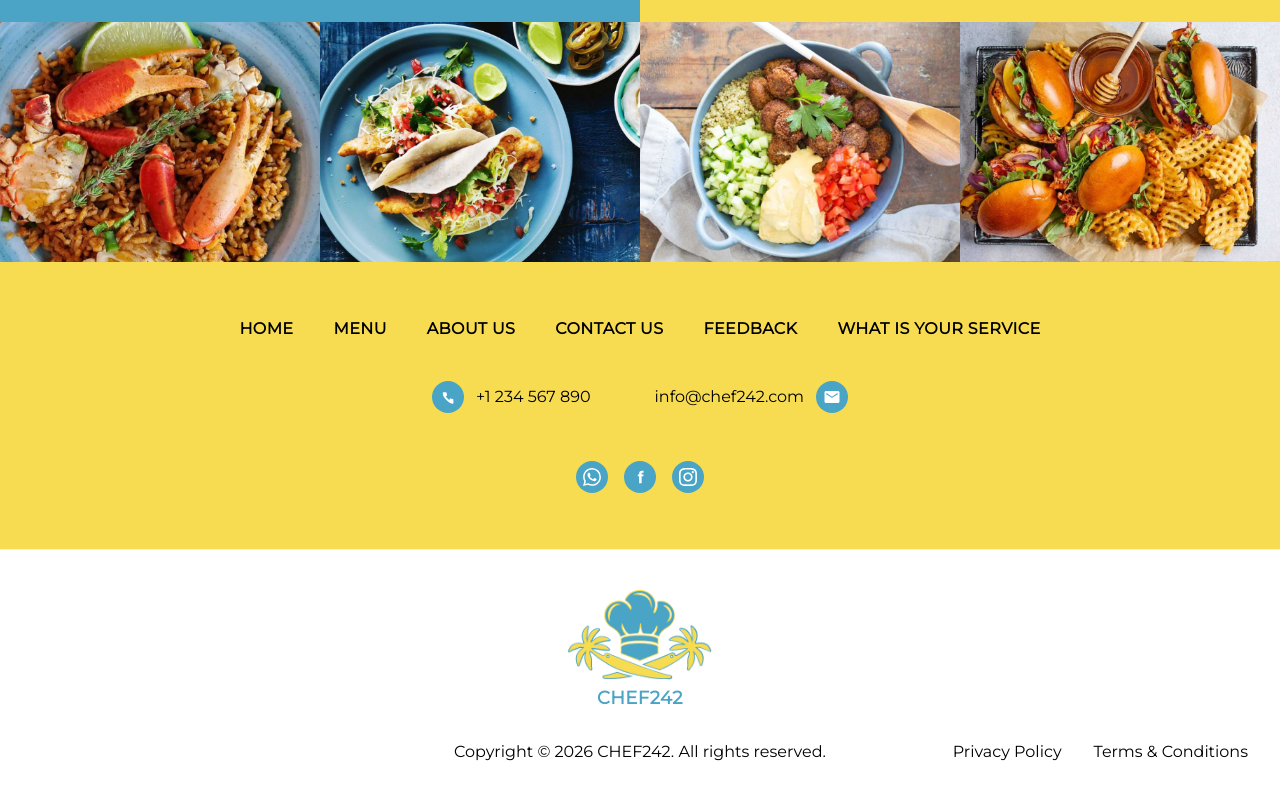
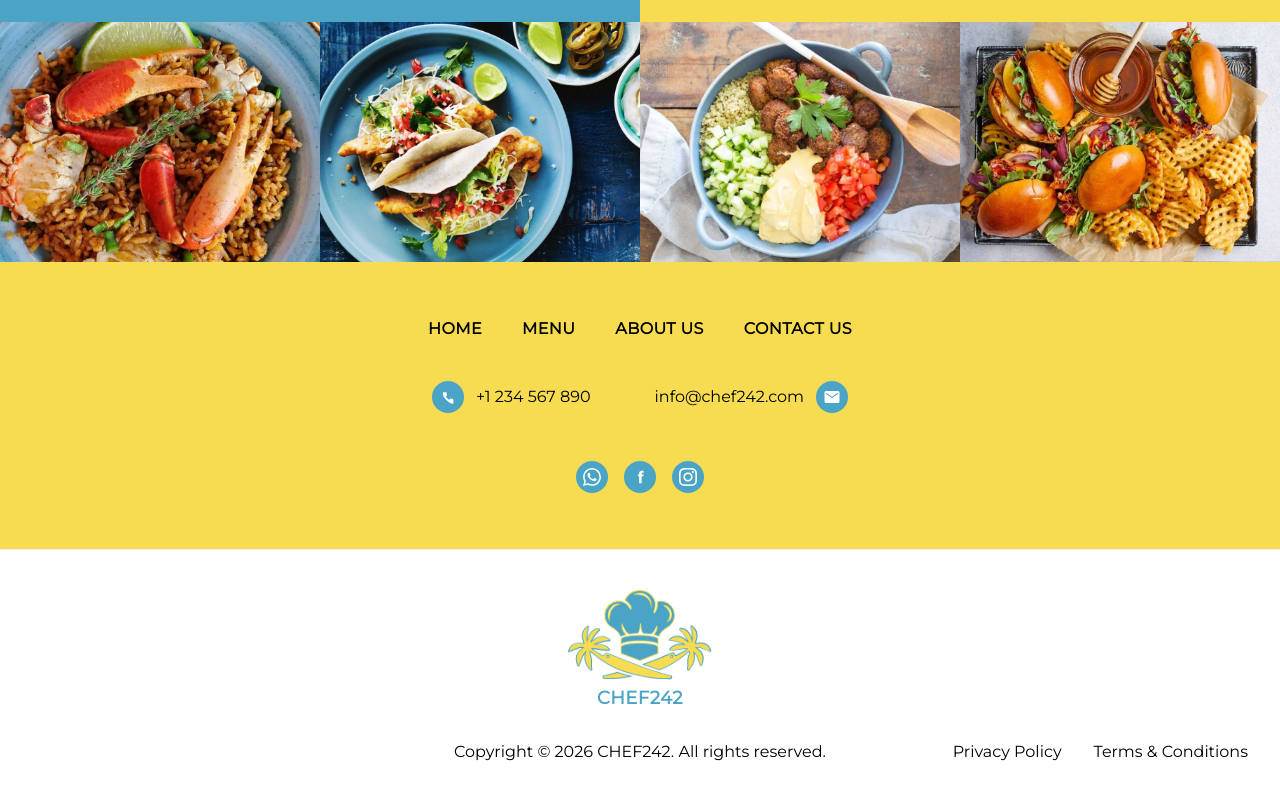
Before and after one commit to SaffaAbbas/chef, a Next.js app: page / in a window 1280 px wide. Shown: the part 1760-2560 px from the top of the page. Built offline with nearby package versions, Linux system fonts and the light colour scheme.

Commit message:
remove changes

```diff
--- a/src/app/components/Footer.tsx
+++ b/src/app/components/Footer.tsx
@@ -52,12 +52,6 @@ export default function Footer() {
           </Link>
           <Link href="/contact" className="hover:text-black/80">
             Contact Us
-          </Link>
-          <Link href="/contact#contact-form" className="hover:text-black/80">
-            Feedback
-          </Link>
-          <Link href="/service" className="hover:text-black/80">
-            What is your service
           </Link>
         </nav>
 
```
